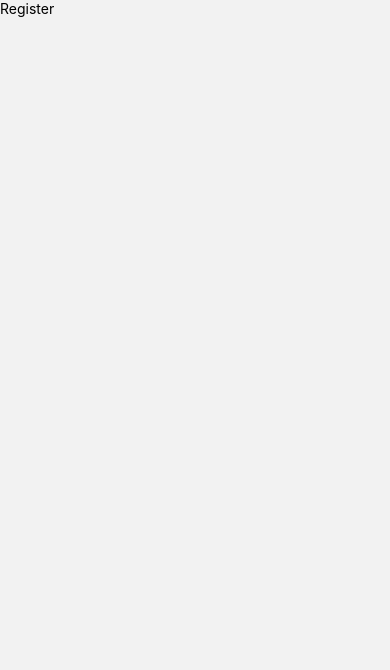
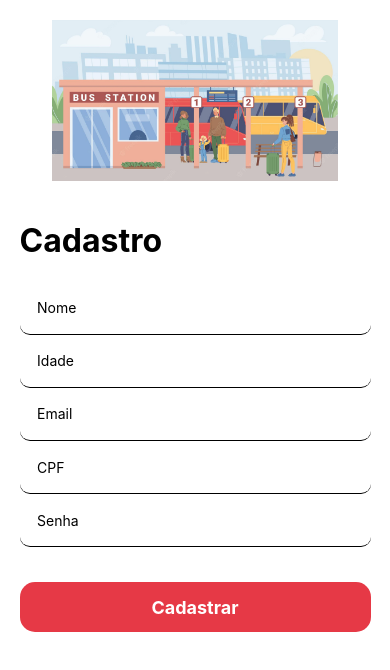
Before and after one commit to ricardocossta/bus-app-react-native, a React Native app: screen /Register in a window 390 px wide. Shown: the top 670 px of the page. Built offline with nearby package versions, Linux system fonts and the light colour scheme.

Commit message:
Criada tela de cadastro e componentes de botão

```diff
--- a/package.json
+++ b/package.json
@@ -9,6 +9,8 @@
     "web": "expo start --web"
   },
   "dependencies": {
+    "@react-native-async-storage/async-storage": "^1.17.10",
+    "@react-navigation/bottom-tabs": "^6.4.0",
     "@react-navigation/native": "^6.0.13",
     "@react-navigation/native-stack": "^6.9.1",
     "expo": "~46.0.16",
--- /dev/null
+++ b/src/components/DefaultButton.js
@@ -0,0 +1,28 @@
+import { Text, StyleSheet, TouchableOpacity } from 'react-native'
+import React from 'react'
+
+export default function DefaultButton(props) {
+  return (
+    <TouchableOpacity style={styles.btnRegister}>
+        <Text style={styles.btnText}>{props.name}</Text>
+    </TouchableOpacity>
+  )
+}
+
+const styles = StyleSheet.create({
+
+    btnRegister: {
+        backgroundColor: '#e63946',
+        borderRadius: 15,
+        height: 50,
+        justifyContent: 'center',
+        alignItems: 'center',
+        marginTop: '10%',
+    },
+
+    btnText: {
+        color: '#fff',
+        fontSize: 18,
+        fontWeight: 'bold',
+    },
+})
--- /dev/null
+++ b/src/components/SocialButton.js
@@ -0,0 +1,23 @@
+import { View, Text, TouchableOpacity, StyleSheet } from 'react-native'
+import React from 'react'
+import Ionicons from 'react-native-vector-icons/Ionicons'
+
+export default function SocialButton(props) {
+  return (
+    <TouchableOpacity style={styles.btnSocial}>
+        <Ionicons name={props.name} size={30}/>
+    </TouchableOpacity>
+  )
+}
+
+const styles = StyleSheet.create({
+    btnSocial: {
+        backgroundColor: '#fff',
+        width: 80,
+        height: 50,
+        alignItems: 'center',
+        justifyContent: 'center',
+        borderWidth: 1,
+        borderRadius: 15,
+    },
+})
--- a/src/pages/Register/index.js
+++ b/src/pages/Register/index.js
@@ -1,10 +1,67 @@
-import { View, Text } from 'react-native'
-import React from 'react'
+import { View, Text, StyleSheet, TextInput, TouchableOpacity, Image } from 'react-native'
+import React, {useState} from 'react'
+import DefaultButton from '../../components/DefaultButton'
 
 export default function Register() {
-  return (
-    <View>
-      <Text>Register</Text>
-    </View>
-  )
+
+    const [email, setEmail] = useState("")
+    const [password, setPassword] = useState("")
+    const [name, setName] = useState("")
+    const [cpf, setCpf] = useState("")
+    const [age, setAge] = useState("")
+
+    return (
+        <View style={styles.container}>
+            <View style={styles.containerImage}>
+                <Image
+                    source={require('../../assets/bus-station.png')}
+                    style={{width: '90%', height: '80%', borderRadius: 10}}
+                    resizeMode="contain"
+                />
+            </View>
+            <View style={styles.containerRegister}>
+                <Text style={styles.registerText}>Cadastro</Text>
+                <TextInput placeholder='Nome' style={styles.input} value={name} onChangeText={setName}></TextInput>
+                <TextInput placeholder='Idade' style={styles.input} value={age} onChangeText={setAge}></TextInput>
+                <TextInput placeholder='Email' style={styles.input} value={email} onChangeText={setEmail}></TextInput>
+                <TextInput placeholder='CPF' style={styles.input} value={cpf} onChangeText={setCpf}></TextInput>
+                <TextInput secureTextEntry={true} placeholder='Senha' style={styles.input} value={password} onChangeText={setPassword}></TextInput>
+
+                <DefaultButton name='Cadastrar'/>
+            </View>
+        </View>
+    )
 }
+
+const styles = StyleSheet.create({
+
+    container: {
+        flex: 1,
+        backgroundColor: '#ffff',
+    },
+
+    containerImage: {
+        flex: 1,
+        justifyContent: 'center',
+        alignItems: 'center',
+    },
+
+    containerRegister: {
+        justifyContent: 'flex-start',
+        padding: '5%',
+        flex: 3,
+    },
+
+    registerText: {
+        fontSize: 32,
+        fontWeight: 'bold',
+        marginBottom: 22
+    },
+
+    input: {
+        backgroundColor: '#fff',
+        borderRadius: 10,
+        padding: '5%',
+        borderBottomWidth: 1,
+    },
+})
--- a/src/pages/SigIn/index.js
+++ b/src/pages/SigIn/index.js
@@ -1,8 +1,13 @@
 import { View, Text, StyleSheet, TextInput, TouchableOpacity, Image } from 'react-native'
-import React from 'react'
-import Ionicons from 'react-native-vector-icons/Ionicons'
+import React, {useState} from 'react'
+import SocialButton from '../../components/SocialButton'
+import DefaultButton from '../../components/DefaultButton'
 
 export default function SigIn() {
+
+    const [email, setEmail] = useState("")
+    const [password, setPassword] = useState("")
+
     return (
         <View style={styles.container}>
             <View style={styles.containerImage}>
@@ -14,23 +19,14 @@ export default function SigIn() {
             </View>
             <View style={styles.containerLogin}>
                 <Text style={styles.loginText}>Login</Text>
-                <TextInput placeholder='Email ID' style={styles.input}></TextInput>
-                <TextInput placeholder='Senha' style={styles.input}></TextInput>
-
-                <TouchableOpacity style={styles.btnLoggin}>
-                    <Text style={styles.btnText}>Login</Text>
-                </TouchableOpacity>
+                <TextInput placeholder='Email ID' style={styles.input} value={email} onChangeText={setEmail}></TextInput>
+                <TextInput secureTextEntry={true} placeholder='Senha' style={styles.input} value={password} onChangeText={setPassword}></TextInput>
+                <DefaultButton name='Entrar'/>
                 <Text style={styles.loginWithText}>Ou logue com...</Text>
                 <View style={styles.containerSocial}>
-                    <TouchableOpacity style={styles.btnSocial}>
-                        <Ionicons name='logo-google' size={30}/>
-                    </TouchableOpacity>
-                    <TouchableOpacity style={styles.btnSocial}>
-                        <Ionicons name='logo-facebook' size={30}/>
-                    </TouchableOpacity>
-                    <TouchableOpacity style={styles.btnSocial}>
-                        <Ionicons name='logo-apple' size={30}/>
-                    </TouchableOpacity>
+                    <SocialButton name='logo-google'/>
+                    <SocialButton name='logo-facebook'/>
+                    <SocialButton name='logo-apple'/>
                 </View>
             </View>
         </View>
@@ -59,7 +55,7 @@ const styles = StyleSheet.create({
     loginText: {
         fontSize: 32,
         fontWeight: 'bold',
-        marginBottom: 22
+        marginBottom: 22,
     },
 
     input: {
@@ -67,21 +63,6 @@ const styles = StyleSheet.create({
         borderRadius: 10,
         padding: '5%',
         borderBottomWidth: 1.5,
-    },
-
-    btnLoggin: {
-        backgroundColor: '#e63946',
-        borderRadius: 15,
-        height: 50,
-        justifyContent: 'center',
-        alignItems: 'center',
-        marginTop: '10%',
-    },
-
-    btnText: {
-        color: '#fff',
-        fontSize: 18,
-        fontWeight: 'bold',
     },
 
     loginWithText: {
@@ -95,14 +76,4 @@ const styles = StyleSheet.create({
         justifyContent: 'space-around',
         marginTop: '10%',
     },
-
-    btnSocial: {
-        backgroundColor: '#fff',
-        width: 80,
-        height: 50,
-        alignItems: 'center',
-        justifyContent: 'center',
-        borderWidth: 1,
-        borderRadius: 15,
-    }
 })
```
Also changed, not shown: App.js (line endings or trailing spaces), src/assets/bus-station.png (added), 1 other file (tests, documents, lock files or other folders).
